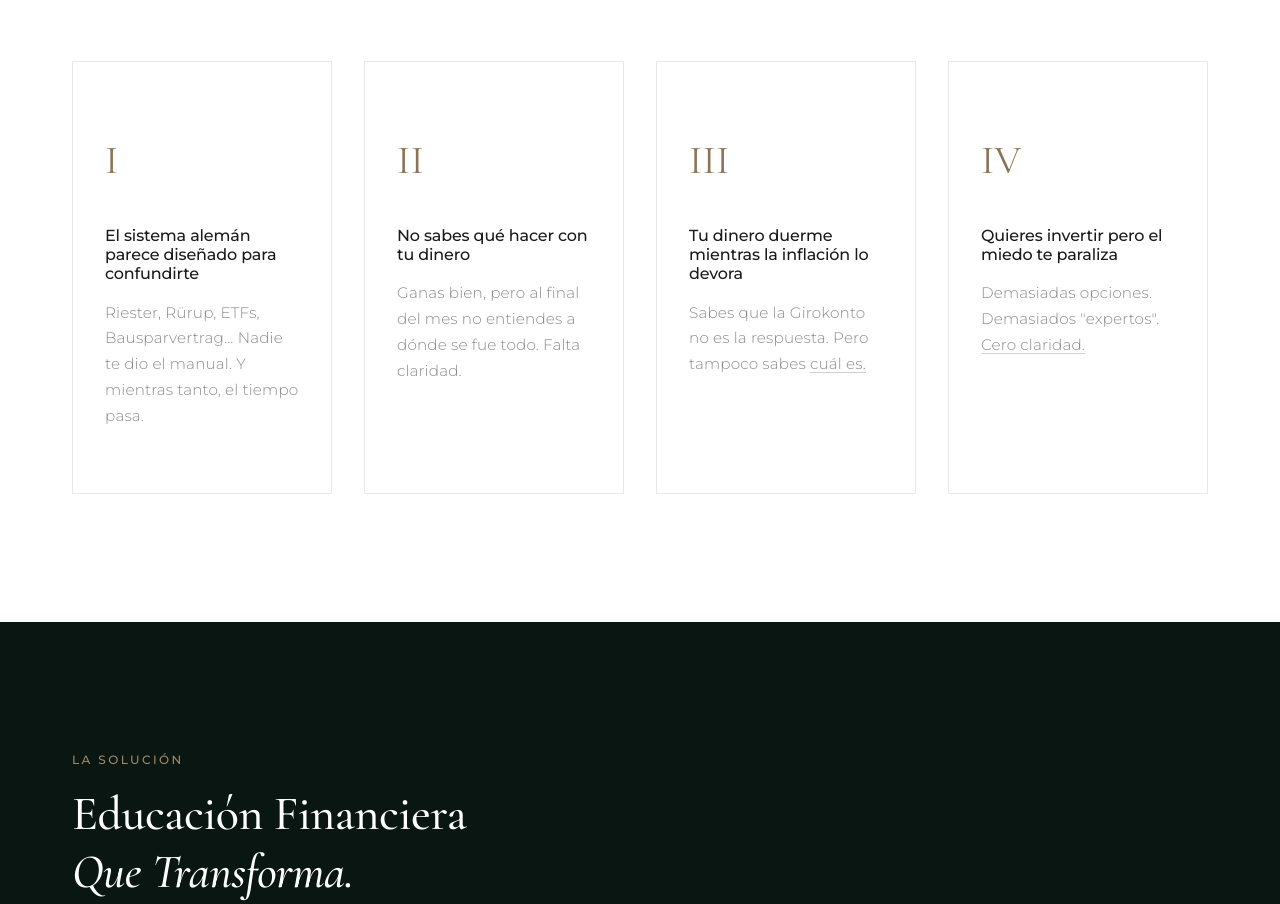
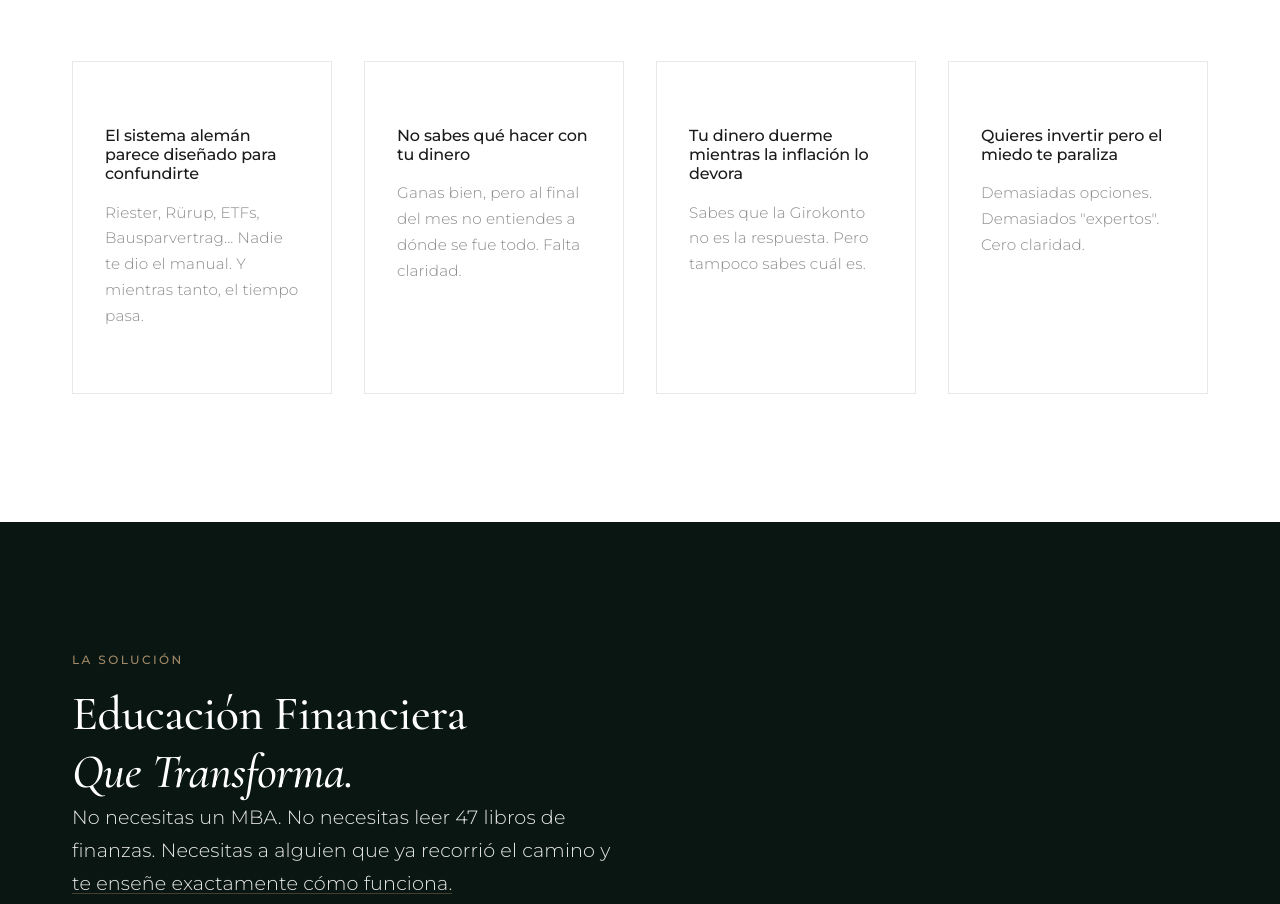
Before and after one commit to Tiklgra/garciaelena, a plain HTML site: page index.html in a window 1280 px wide. Shown: the part 1668-2572 px from the top of the page. Drawn offline with nearby package versions, Linux system fonts and the light colour scheme; a script that the page names is missing.

Commit message:
Removed roman numerals, cheesy text, gender-neutral CTA

```diff
--- a/index.html
+++ b/index.html
@@ -79,24 +79,20 @@
             </div>
             <div class="problems-grid">
                 <div class="problem-card">
-                    <span class="problem-number">I</span>
                     <h3>El sistema alemán parece diseñado para confundirte</h3>
-                    <p>Riester, Rürup, ETFs, Bausparvertrag... <span class="ink-underline">Nadie te dio el manual.</span> Y mientras tanto, el tiempo pasa.</p>
+                    <p>Riester, Rürup, ETFs, Bausparvertrag... Nadie te dio el manual. Y mientras tanto, el tiempo pasa.</p>
                 </div>
                 <div class="problem-card">
-                    <span class="problem-number">II</span>
                     <h3>No sabes qué hacer con tu dinero</h3>
-                    <p>Ganas bien, pero al final del mes no entiendes a dónde se fue todo. <span class="ink-underline">Falta claridad.</span></p>
+                    <p>Ganas bien, pero al final del mes no entiendes a dónde se fue todo. Falta claridad.</p>
                 </div>
                 <div class="problem-card">
-                    <span class="problem-number">III</span>
                     <h3>Tu dinero duerme mientras la inflación lo devora</h3>
-                    <p>Sabes que la Girokonto no es la respuesta. Pero tampoco sabes <span class="ink-underline">cuál es.</span></p>
+                    <p>Sabes que la Girokonto no es la respuesta. Pero tampoco sabes cuál es.</p>
                 </div>
                 <div class="problem-card">
-                    <span class="problem-number">IV</span>
                     <h3>Quieres invertir pero el miedo te paraliza</h3>
-                    <p>Demasiadas opciones. Demasiados "expertos". <span class="ink-underline">Cero claridad.</span></p>
+                    <p>Demasiadas opciones. Demasiados "expertos". Cero claridad.</p>
                 </div>
             </div>
         </div>
@@ -155,7 +151,7 @@
             <div class="section-header">
                 <p class="section-label">Servicios</p>
                 <h2>Elige Tu Punto de Entrada</h2>
-                <p class="section-subtitle">Tres caminos. Un destino: <span class="ink-underline">tu libertad financiera.</span></p>
+                <p class="section-subtitle">Cada programa se adapta a tu situación y objetivos.</p>
             </div>
 
             <div class="services-grid">
@@ -295,7 +291,7 @@
             <div class="cta-content">
 
                 <p class="section-label">El Siguiente Paso</p>
-                <h2>¿Lista para tomar control?</h2>
+                <h2>¿Quieres tomar control?</h2>
                 <p>Cada mes sin educación financiera es otro mes de decisiones a ciegas. La pregunta no es si puedes permitirte <span class="ink-underline">invertir en aprender.</span> Es si puedes permitirte no hacerlo.</p>
                 <a href="https://calendly.com/info-i0c/new-meeting" class="btn btn-primary btn-large" target="_blank" rel="noopener">Agendar Mi Consulta</a>
                 <p class="cta-note">250€ · Se descuenta del programa completo</p>
```
